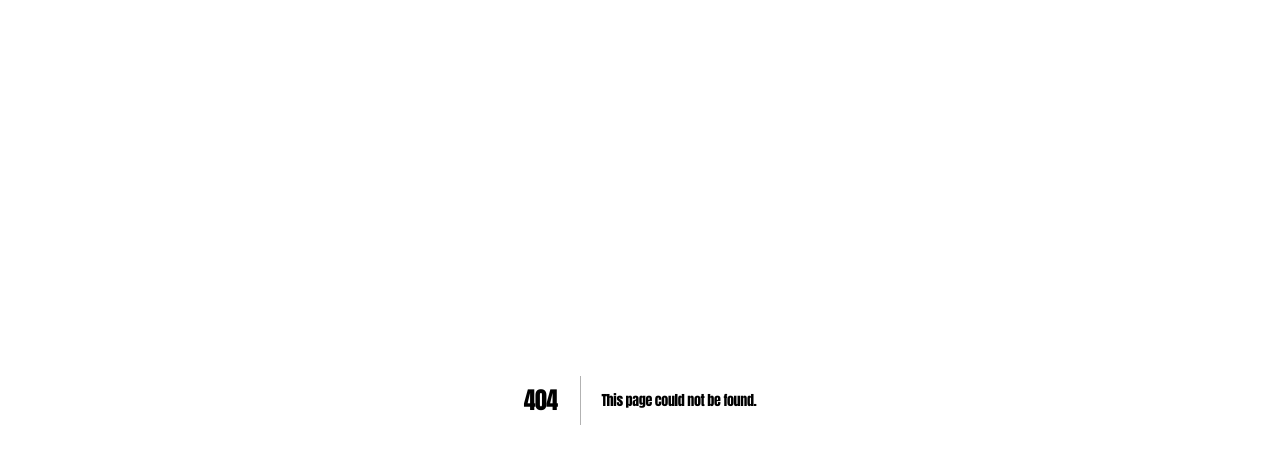
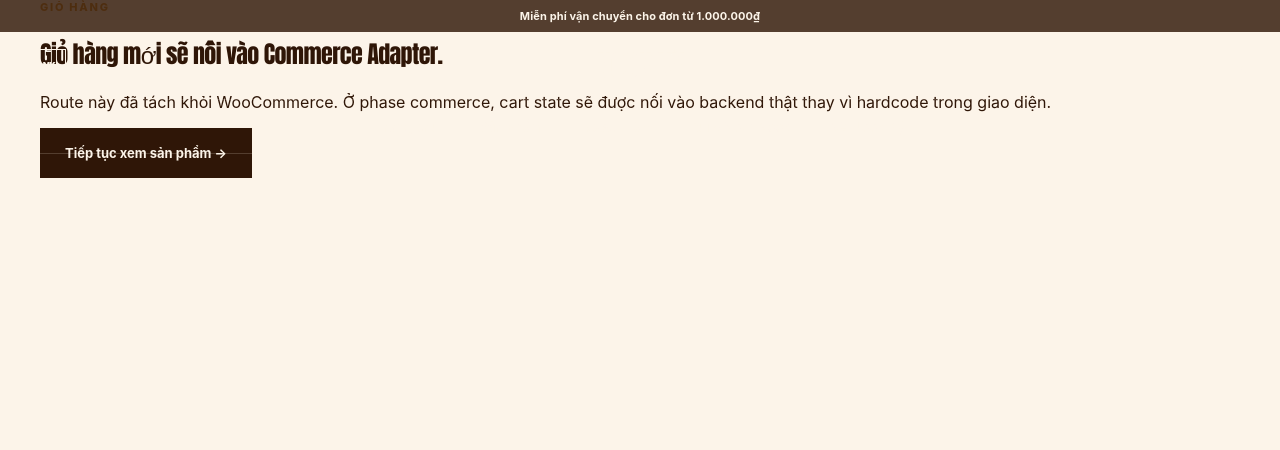
Before and after one commit to khai123lop7-glitch/nookky-web, a Next.js app: page /cart in a window 1280 px wide. Before the commit this address had no page. Shown: the top 450 px of the page. Built offline with nearby package versions, Linux system fonts and the light colour scheme; a web font is replaced by a local one.

Commit message:
feat: add cart shell route

```diff
--- /dev/null
+++ b/app/cart/page.tsx
@@ -0,0 +1,19 @@
+import { Header } from "@/components/site/Header";
+
+export default function CartPage() {
+  return (
+    <>
+      <Header />
+      <main className="nk-inner-page">
+        <section className="nk-cart-shell nk-container">
+          <p className="nk-eyebrow">GIỎ HÀNG</p>
+          <h1>Giỏ hàng mới sẽ nối vào Commerce Adapter.</h1>
+          <p>
+            Route này đã tách khỏi WooCommerce. Ở phase commerce, cart state sẽ được nối vào backend thật thay vì hardcode trong giao diện.
+          </p>
+          <a className="nk-button" href="/shop">Tiếp tục xem sản phẩm →</a>
+        </section>
+      </main>
+    </>
+  );
+}
```
